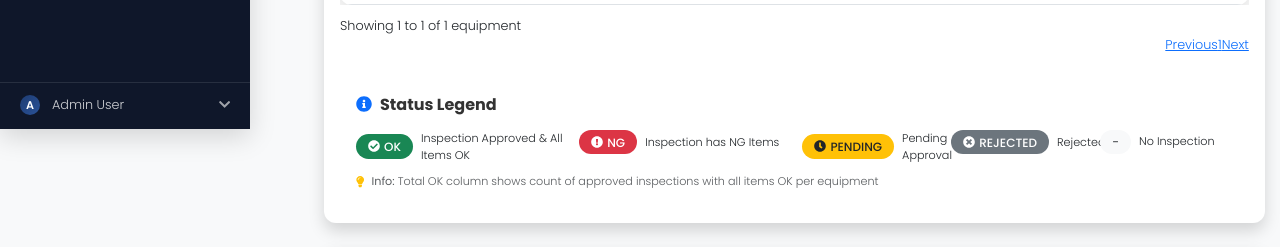
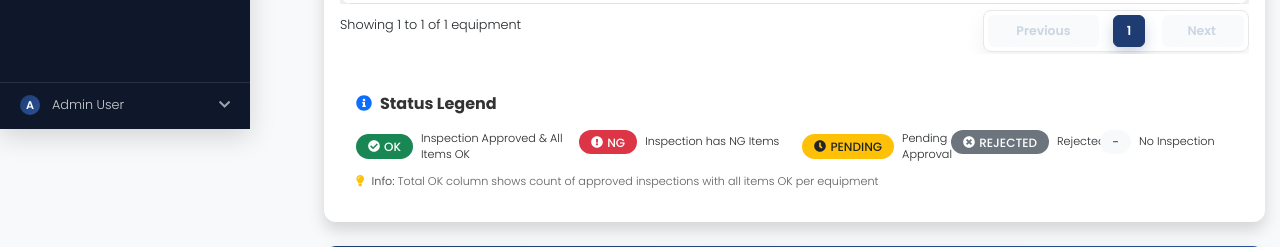
Before and after one commit to umrmaulana/sisca-v2, a Laravel app: page /summary-report in a window 1280 px wide. Shown: the part 671-918 px from the top of the page. Run offline with Laravel 9, Linux system fonts and the light colour scheme; a user stored in the database is signed in; data comes from the database, SQL or seed files in the repository; tables that the repository leaves empty hold one stand-in row (values such as "Sample post").

Commit message:
feat: implement SISCA V2 responsive sidebar, accordion menu, and custom styles

```diff
--- a/public/css/stylev2.css
+++ b/public/css/stylev2.css
@@ -2216,26 +2216,118 @@ body[data-kt-app-sidebar-minimize="on"] #content {
     }
 }
 
-/* Default tweak (biar gak terlalu gede di semua device) */
-.dataTables_wrapper .dataTables_paginate .paginate_button .page-link {
-    padding: 0.25rem 0.5rem;
-    /* default kecil */
-    font-size: 0.8rem;
-}
-
-/* Kalau di tablet (≤ 768px), kecilin lagi */
+/* DataTables pagination */
+.dataTables_wrapper .dataTables_paginate {
+    display: flex;
+    justify-content: flex-end;
+    align-items: center;
+    margin-top: 0.75rem;
+    padding-top: 0.25rem;
+}
+
+.dataTables_wrapper .dataTables_paginate .pagination {
+    display: inline-flex;
+    align-items: center;
+    gap: 0.25rem;
+    margin: 0;
+    padding: 0.25rem;
+    border: 1px solid #e5e7eb;
+    border-radius: 0.5rem;
+    background: #ffffff;
+    box-shadow: 0 8px 20px rgba(15, 23, 42, 0.06);
+    white-space: nowrap;
+}
+
+.dataTables_wrapper .dataTables_paginate .page-item {
+    margin: 0;
+}
+
+.dataTables_wrapper .dataTables_paginate .page-link,
+.dataTables_wrapper .dataTables_paginate .paginate_button {
+    min-width: 2rem;
+    height: 2rem;
+    display: inline-flex;
+    align-items: center;
+    justify-content: center;
+    padding: 0 0.65rem;
+    border: 1px solid transparent !important;
+    border-radius: 0.375rem !important;
+    background: transparent !important;
+    color: #475569 !important;
+    font-size: 0.78rem;
+    font-weight: 600;
+    line-height: 1;
+    text-decoration: none !important;
+    box-shadow: none !important;
+    transition: background-color 0.2s ease, border-color 0.2s ease,
+        color 0.2s ease, box-shadow 0.2s ease;
+}
+
+.dataTables_wrapper .dataTables_paginate .page-link:hover,
+.dataTables_wrapper .dataTables_paginate .paginate_button:hover {
+    border-color: #dbeafe !important;
+    background: #eff6ff !important;
+    color: var(--primary-color) !important;
+}
+
+.dataTables_wrapper .dataTables_paginate .page-item.active .page-link,
+.dataTables_wrapper .dataTables_paginate .paginate_button.current {
+    border-color: var(--primary-color) !important;
+    background: var(--primary-color) !important;
+    color: #ffffff !important;
+    box-shadow: 0 6px 14px rgba(30, 60, 114, 0.22) !important;
+}
+
+.dataTables_wrapper .dataTables_paginate .page-item.disabled .page-link,
+.dataTables_wrapper .dataTables_paginate .paginate_button.disabled {
+    cursor: not-allowed;
+    background: #f8fafc !important;
+    color: #cbd5e1 !important;
+    border-color: transparent !important;
+    box-shadow: none !important;
+}
+
+.dataTables_wrapper .dataTables_paginate .previous .page-link,
+.dataTables_wrapper .dataTables_paginate .next .page-link,
+.dataTables_wrapper .dataTables_paginate .paginate_button.previous,
+.dataTables_wrapper .dataTables_paginate .paginate_button.next {
+    min-width: 2.35rem;
+    padding-inline: 0.75rem;
+}
+
 @media (max-width: 768px) {
-    .dataTables_wrapper .dataTables_paginate .paginate_button .page-link {
-        padding: 0.2rem 0.4rem;
-        font-size: 0.7rem;
-    }
-}
-
-/* Kalau di HP kecil (≤ 576px), lebih kecil lagi */
+    .dataTables_wrapper .dataTables_paginate {
+        justify-content: center;
+    }
+
+    .dataTables_wrapper .dataTables_paginate .pagination {
+        max-width: 100%;
+        overflow-x: auto;
+        justify-content: flex-start !important;
+        scrollbar-width: thin;
+    }
+
+    .dataTables_wrapper .dataTables_paginate .page-link,
+    .dataTables_wrapper .dataTables_paginate .paginate_button {
+        min-width: 1.85rem;
+        height: 1.85rem;
+        padding: 0 0.55rem;
+        font-size: 0.72rem;
+    }
+}
+
 @media (max-width: 576px) {
-    .dataTables_wrapper .dataTables_paginate .paginate_button .page-link {
-        padding: 0.15rem 0.3rem;
-        font-size: 0.65rem;
+    .dataTables_wrapper .dataTables_paginate .pagination {
+        gap: 0.2rem;
+        padding: 0.2rem;
+    }
+
+    .dataTables_wrapper .dataTables_paginate .page-link,
+    .dataTables_wrapper .dataTables_paginate .paginate_button {
+        min-width: 1.7rem;
+        height: 1.7rem;
+        padding: 0 0.45rem;
+        font-size: 0.68rem;
     }
 }
 
--- a/public/js/scriptv2.js
+++ b/public/js/scriptv2.js
@@ -1015,7 +1015,7 @@ $(document).ready(function () {
         pageLength: 10,
     });
     // DataTables Dashboard
-    $("#table-dashboard").DataTable({
+    $("[id='table-dashboard']").DataTable({
         paging: true,
         pageLength: 5,
         lengthChange: false,
--- a/resources/views/layouts/app.blade.php
+++ b/resources/views/layouts/app.blade.php
@@ -61,6 +61,7 @@
     <script src="{{ url('dist/js/bootstrap.bundle.min.js') }}"></script>
     <!-- DataTables JS -->
     <script src="{{ url('dist/js/jquery.dataTables.min.js') }}"></script>
+    <script src="{{ url('dist/js/dataTables.bootstrap4.min.js') }}"></script>
     {{-- Notification - Only for P3K module --}}
     @if (request()->is('p3k*') || str_contains(request()->path(), 'p3k'))
         <script>
```
